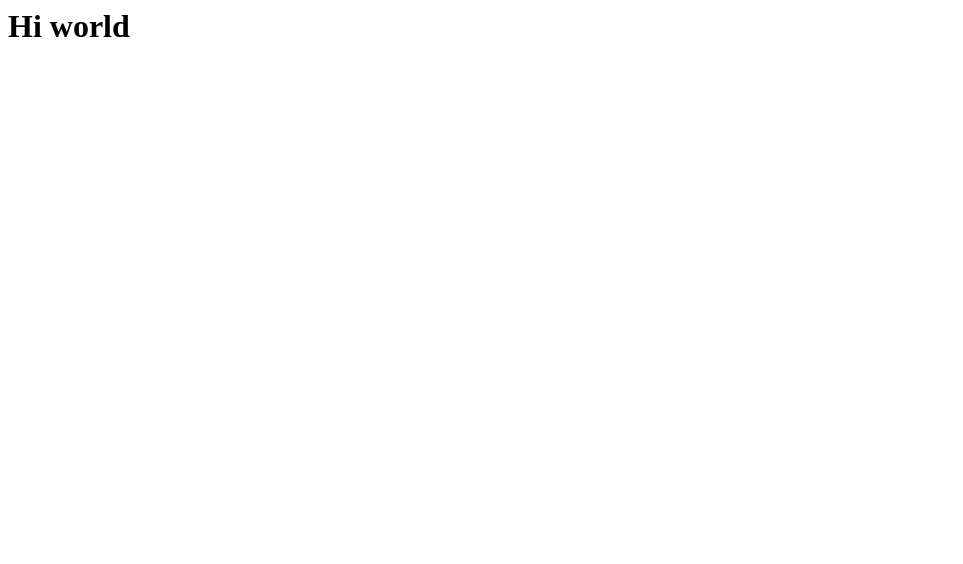
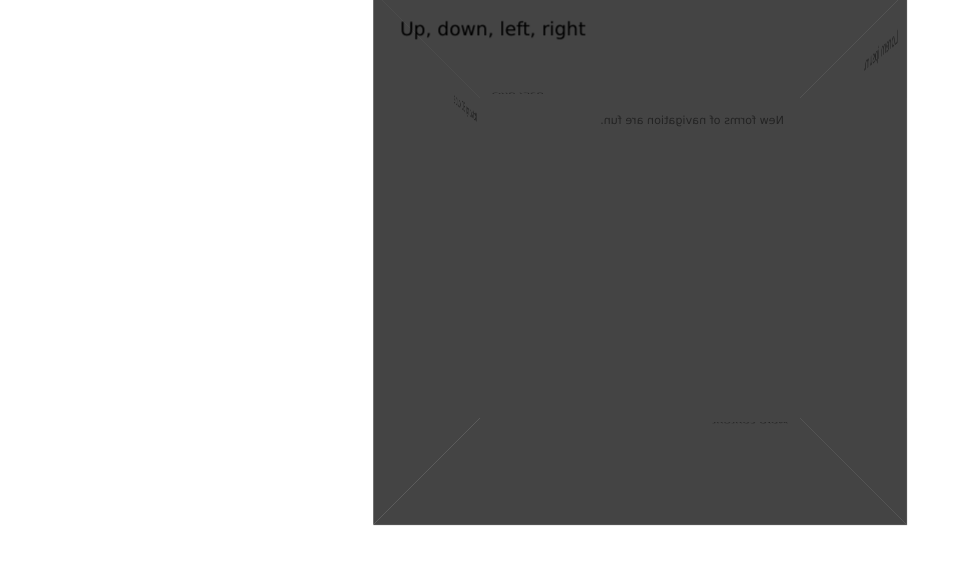
Before and after one commit to mattwarren1234/AngularCube, a website: page public/index.html in a window 1280 px wide. Shown: the whole page, without its empty margins (0-963 px from the left). Drawn offline with nearby package versions, Linux system fonts and the light colour scheme.

Commit message:
3d cube now works! with jquery transitions from demo

```diff
--- /dev/null
+++ b/public/css/style.css
@@ -0,0 +1,54 @@
+body {
+  padding: 50px;
+  font: 14px "Lucida Grande", Helvetica, Arial, sans-serif;
+}
+
+a {
+  color: #00B7FF;
+}
+
+#experiment {
+  -webkit-perspective: 800px;
+  -webkit-perspective-origin: 50% 200px;
+}
+
+#cube {
+  position: relative;
+  margin: 0 auto;
+  height: 400px;
+  width: 400px;
+  -webkit-transition: -webkit-transform 2s linear;
+  -webkit-transform-style: preserve-3d;
+}
+
+.face {
+  position: absolute;
+  height: 360px;
+  width: 360px;
+  padding: 20px;
+  background-color: rgba(50, 50, 50, 0.7);
+}
+
+#cube .one  {
+  -webkit-transform: rotateX(90deg) translateZ(200px);
+}
+
+#cube .two {
+  -webkit-transform: translateZ(200px);
+}
+
+#cube .three {
+  -webkit-transform: rotateY(90deg) translateZ(200px);
+}
+
+#cube .four {
+  -webkit-transform: rotateY(180deg) translateZ(200px);
+}
+
+#cube .five {
+  -webkit-transform: rotateY(-90deg) translateZ(200px);
+}
+
+#cube .six {
+  -webkit-transform: rotateX(-90deg) translateZ(200px) rotate(180deg);
+}
--- a/public/index.html
+++ b/public/index.html
@@ -1,3 +1,35 @@
-<h1>
-Hi world
-</h1>
+<html>
+  <head>
+    <title>Angular Cube</title>
+    <script src="//ajax.googleapis.com/ajax/libs/angularjs/1.3.2/angular.min.js"></script>
+    <script src="//ajax.googleapis.com/ajax/libs/jquery/2.1.1/jquery.min.js"></script>
+    <link rel="stylesheet" href="css/style.css">
+    <script src="js/app.js"></script>
+  </head>
+  <body ng-app="cube" ng-controller="MainCtrl">
+    <div>
+      <div id="experiment"> <!-- used to apply perspective -->
+        <div id="cube">
+          <div class="face one">
+            One face
+          </div>
+          <div class="face two">
+            Up, down, left, right
+          </div>
+          <div class="face three">
+            Lorem ipsum.
+          </div>
+          <div class="face four">
+            New forms of navigation are fun.
+          </div>
+          <div class="face five">
+            Rotating 3D cube
+          </div>
+          <div class="face six">
+            More content
+          </div>
+        </div>
+      </div>
+    </div>
+  </body>
+</html>
--- /dev/null
+++ b/public/js/app.js
@@ -0,0 +1,28 @@
+angular.module('cube', [])
+  .controller('MainCtrl', ['$scope', function($scope){
+    $scope.test = 'Hello world!';
+
+    var xAngle = 0, yAngle = 0;
+    document.addEventListener('keydown', function(e) {
+      switch(e.keyCode) {
+
+        case 37: // left
+          yAngle -= 90;
+          break;
+
+        case 38: // up
+          xAngle += 90;
+          break;
+
+        case 39: // right
+          yAngle += 90;
+          break;
+
+        case 40: // down
+          xAngle -= 90;
+          break;
+      }
+      $('#cube').css('-webkit-transform', "rotateX(" + xAngle + "deg) rotateY(" + yAngle + "deg)");
+    }, false);
+
+  }]);
--- a/public/stylesheets/style.css
+++ /dev/null
@@ -1,8 +0,0 @@
-body {
-  padding: 50px;
-  font: 14px "Lucida Grande", Helvetica, Arial, sans-serif;
-}
-
-a {
-  color: #00B7FF;
-}
```
